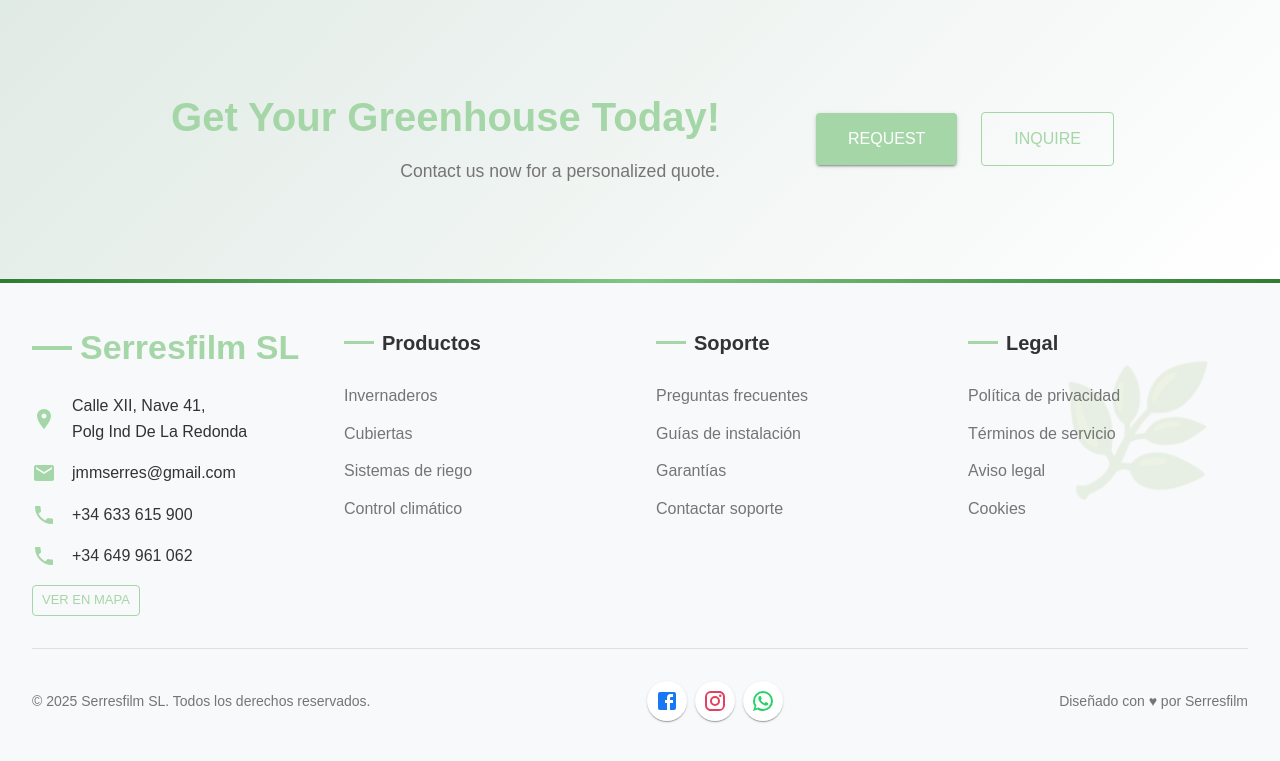
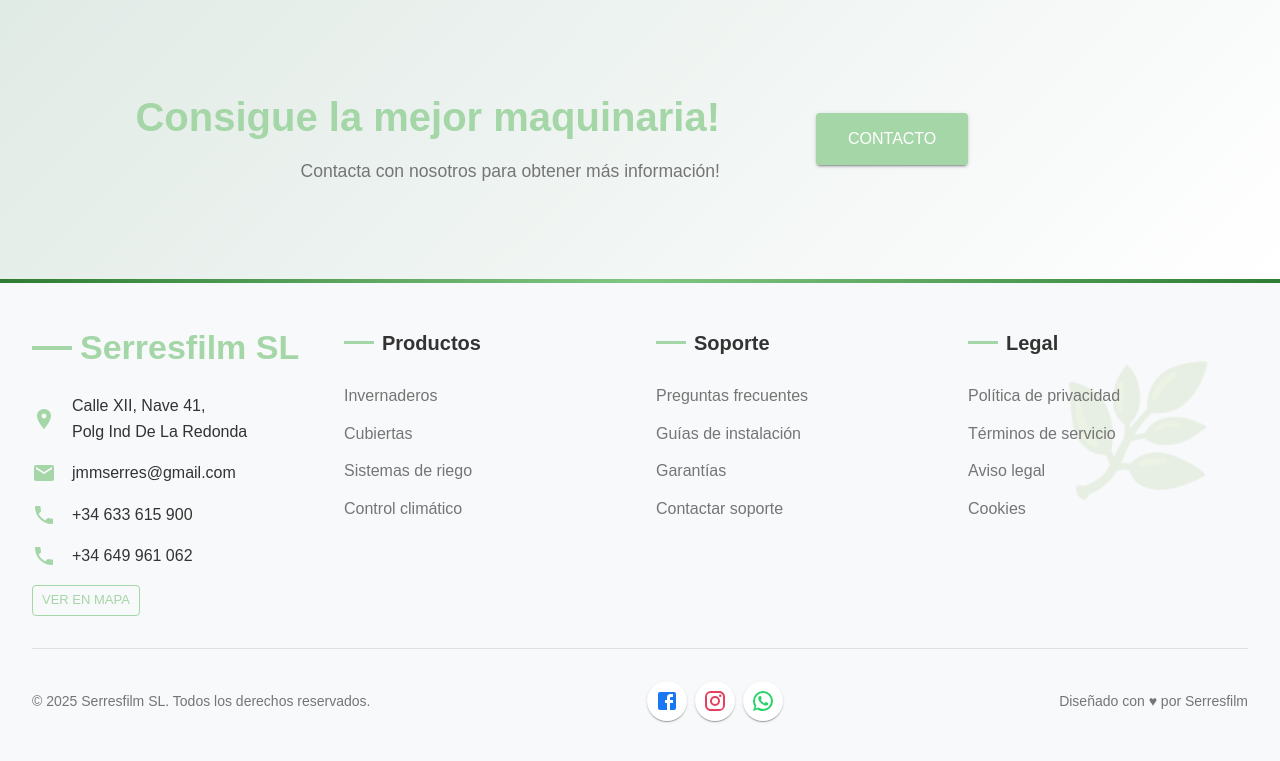
Before and after one commit to Javiermartin12/Front-Serresfilm, a Next.js app: page /machinery in a window 1280 px wide. Shown: the part 3271-4032 px from the top of the page. Built offline with nearby package versions, Linux system fonts and the light colour scheme.

Commit message:
Modified to spanish

```diff
--- a/src/components/Machinery/CallToAction.tsx
+++ b/src/components/Machinery/CallToAction.tsx
@@ -63,7 +63,7 @@
             lineHeight: 1.2,
           }}
         >
-          Get Your Greenhouse Today!
+          Consigue la mejor maquinaria!
         </Typography>
         <Typography
           variant="body1"
@@ -74,7 +74,7 @@
             mb: { xs: 3, md: 0 },
           }}
         >
-          Contact us now for a personalized quote.
+          Contacta con nosotros para obtener más información!
         </Typography>
       </Box>
 
@@ -101,6 +101,7 @@
         <Button
           variant="contained"
           size="large"
+          href="tel:+34633615900"
           sx={{
             px: { xs: 3, md: 4 },
             py: 1.5,
@@ -116,29 +117,7 @@
             transition: "all 0.3s ease",
           }}
         >
-          Request
-        </Button>
-        <Button
-          variant="outlined"
-          size="large"
-          sx={{
-            px: { xs: 3, md: 4 },
-            py: 1.5,
-            fontSize: "1rem",
-            borderColor: "primary.main",
-            color: "primary.main",
-            minWidth: "120px",
-            "&:hover": {
-              borderColor: "primary.dark",
-              color: "primary.dark",
-              backgroundColor: "rgba(46, 125, 50, 0.04)",
-              transform: "translateY(-2px)",
-              boxShadow: 3,
-            },
-            transition: "all 0.3s ease",
-          }}
-        >
-          Inquire
+          Contacto
         </Button>
       </Box>
     </Box>
```
